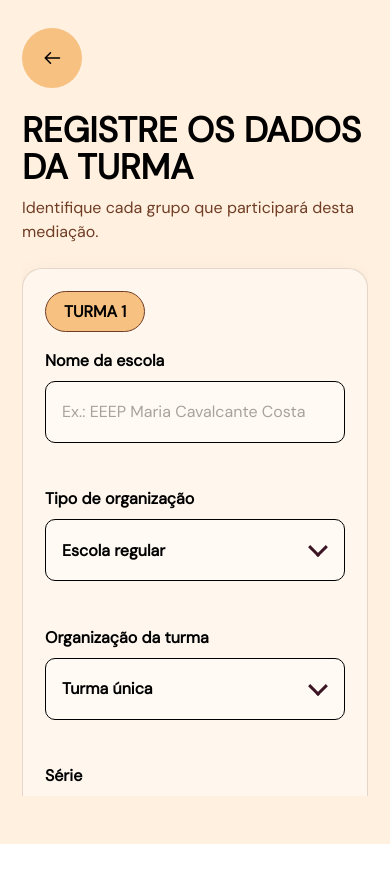
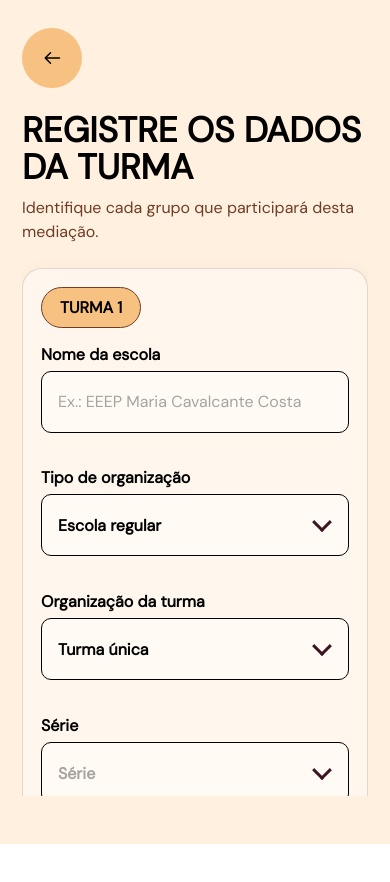
Before and after one commit to CSCAQXD/QUIZ-vixe-tu-sabe, a React app in the folder frontend/: page /cadastro-turmas in a window 390 px wide. Shown: the top 882 px of the page. Built offline with nearby package versions, Linux system fonts and the light colour scheme; the HTML template or start-up script is replaced by a standard one.

Commit message:
style(turmas): compacta cartao do formulario

```diff
--- a/frontend/src/components/features/turmas/TurmaForm/TurmaForm.css
+++ b/frontend/src/components/features/turmas/TurmaForm/TurmaForm.css
@@ -42,6 +42,17 @@
     min-height: 62px;
     background-color: #fffaf4;
     font-size: 1rem;
+}
+
+.turma-form .form-field,
+.turma-form .select-field {
+    gap: 6px;
+}
+
+.turma-form .form-field__error,
+.turma-form .select-field__error {
+    min-height: 1em;
+    font-size: 0.8rem;
 }
 
 .turma-form__reuse-school {
@@ -90,6 +101,11 @@
 }
 
 @media (max-width: 720px) {
+    .turma-form {
+        gap: 16px;
+        padding: 18px;
+    }
+
     .turma-form__fields {
         grid-template-columns: 1fr;
         gap: 18px;
```
